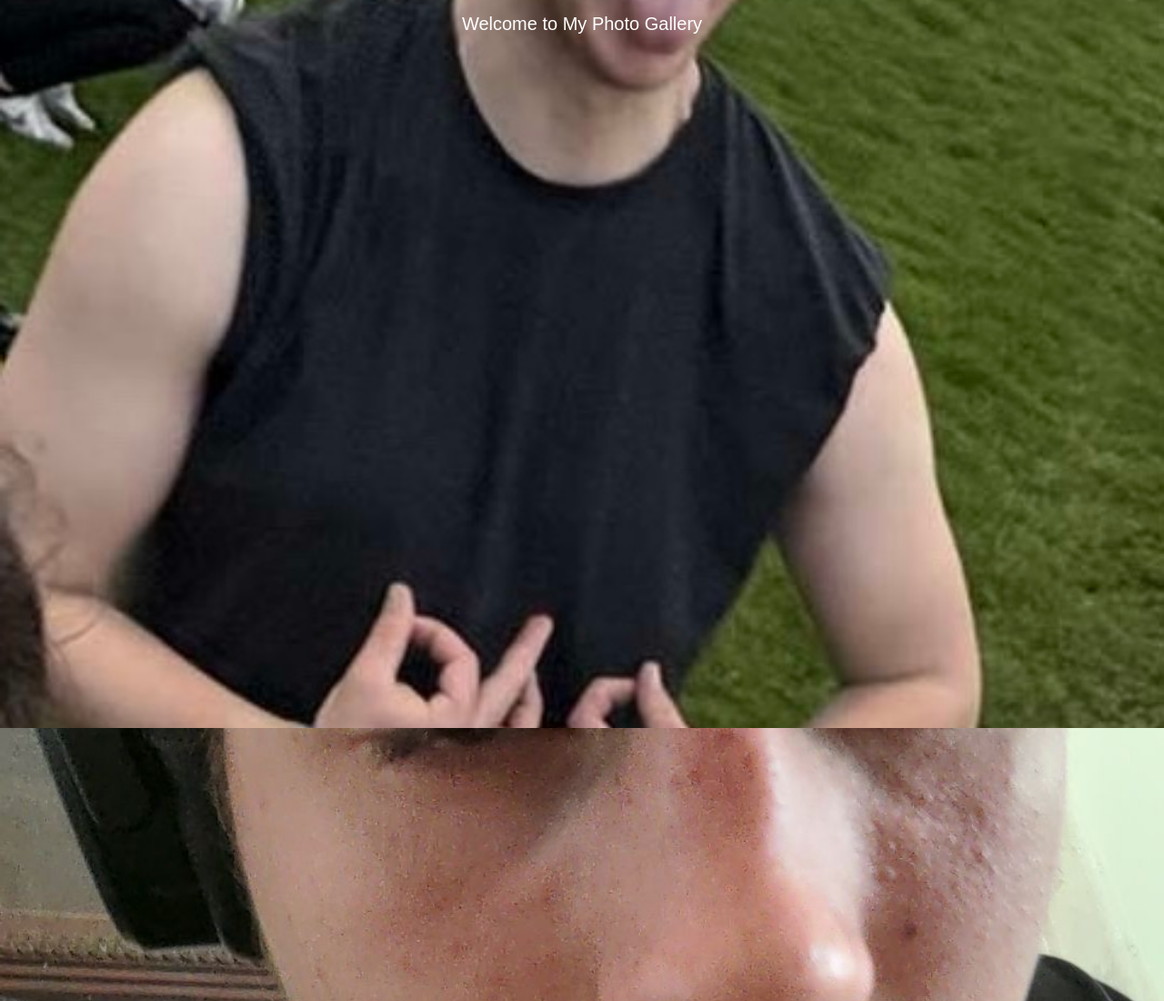
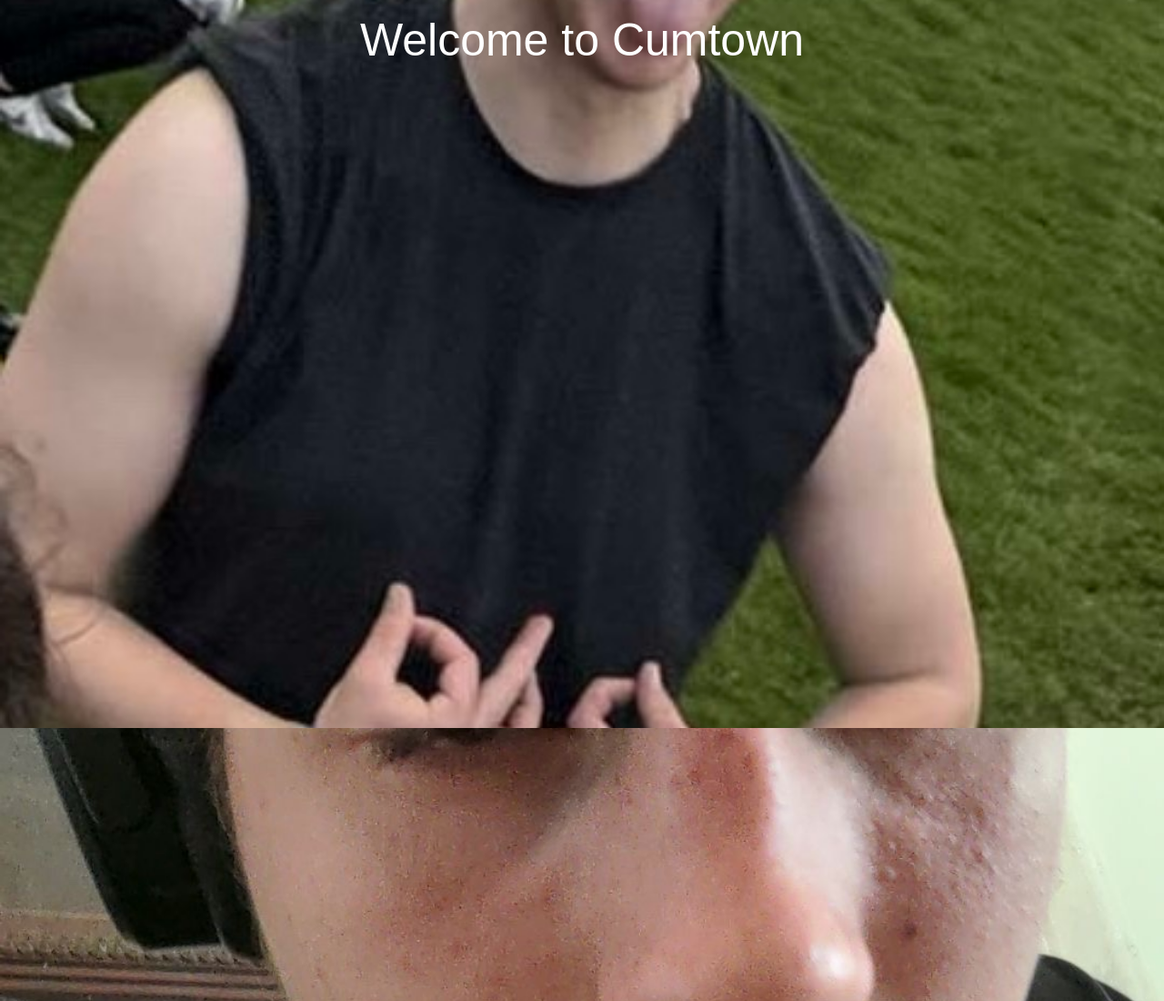
Before and after one commit to dannielhummel-design/Cumtown.github.io, a plain HTML site: page index.html in a window 1280 px wide. Shown: the top 1100 px of the page at 91% size. Drawn offline with Linux system fonts and the light colour scheme.

Commit message:
Update index.html

```diff
--- a/index.html
+++ b/index.html
@@ -20,7 +20,7 @@
       width: 100%;
       text-align: center;
       color: white;
-      font-size: 20px;
+      font-size: 50px;
       z-index: 10;
       pointer-events: none;
     }
@@ -41,7 +41,7 @@
 
 <body>
 
-  <header>Welcome to My Photo Gallery</header>
+  <header>Welcome to Cumtown</header>
 
   <div class="photo"><img src="IMG_0129.jpeg"></div>
   <div class="photo"><img src="IMG_0133.jpeg"></div>
```
